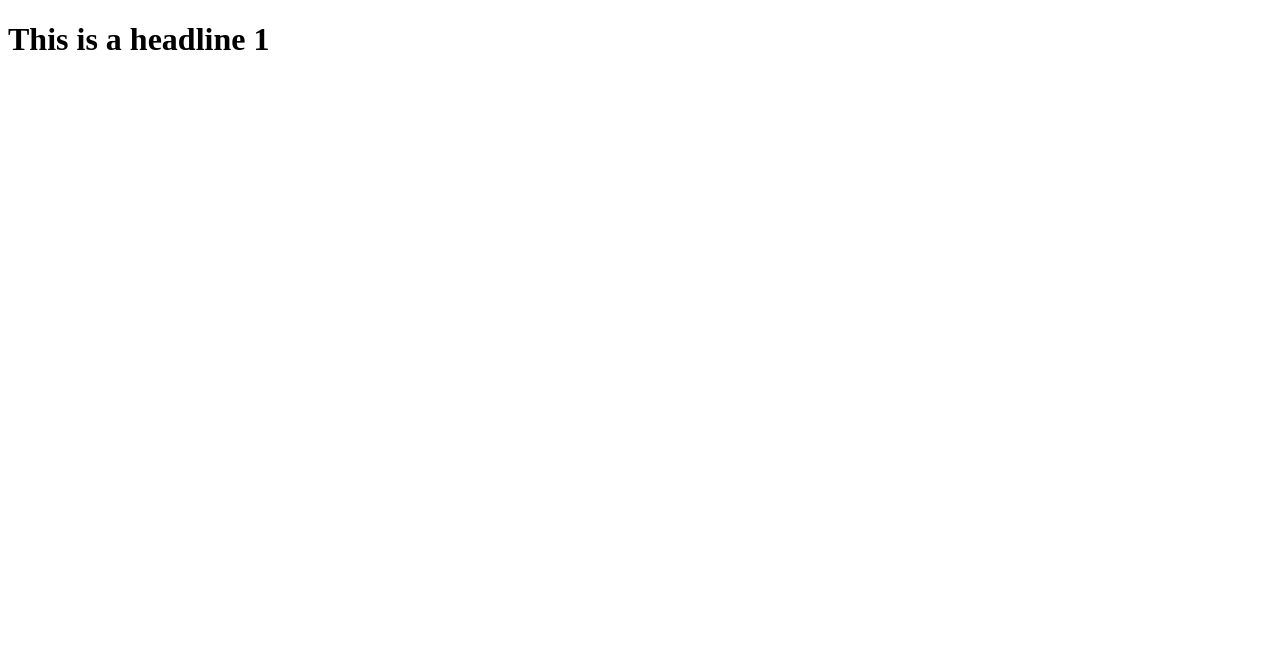
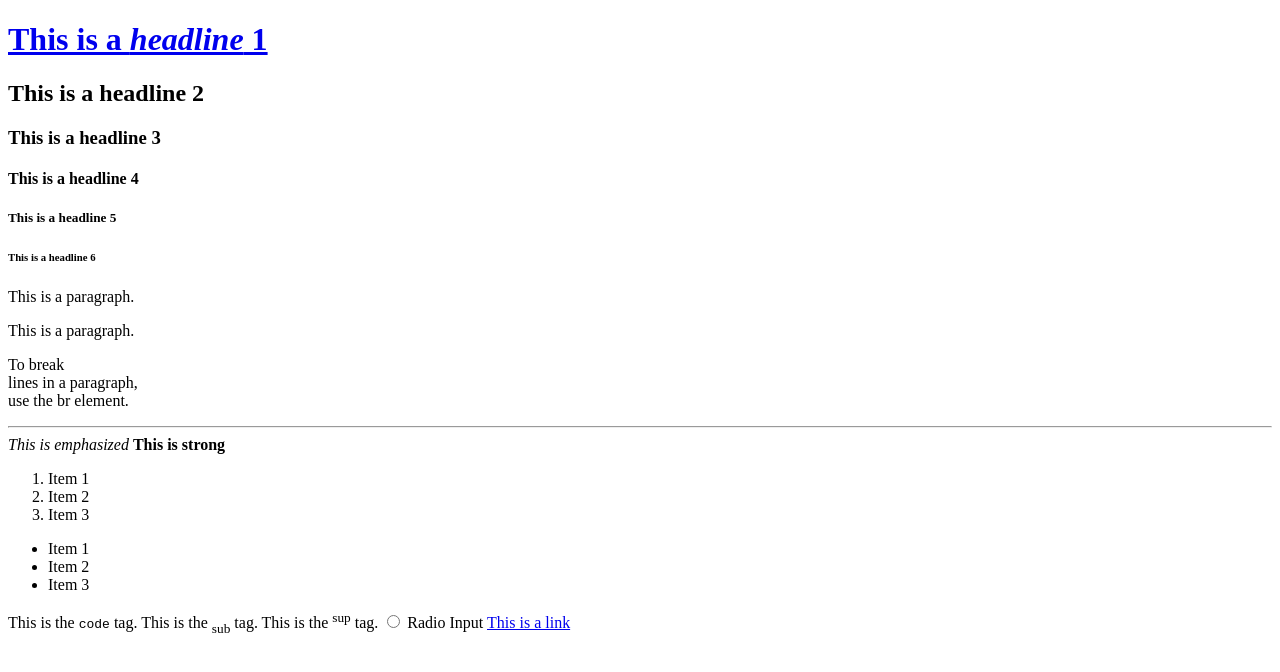
Before and after one commit to hyojin5/hyojin5.github.io, a plain HTML site: page index.html in a window 1280 px wide. Drawn offline with Linux system fonts and the light colour scheme.

Commit message:
added page 2

```diff
--- a/index.html
+++ b/index.html
@@ -4,6 +4,51 @@
         <title> This is my webpage.</title>
     </head>
     <body>
-        <h1>This is a headline 1</h1>
+        <h1>
+            <a href="page2.html">This is a <em>headline</em> 1</a>
+        </h1>
+
+        <h2>This is a headline 2</h2>
+        <h3>This is a headline 3</h3>
+        <h4>This is a headline 4</h4>
+        <h5>This is a headline 5</h5>
+        <h6>This is a headline 6</h6>
+
+        <p>This is a paragraph.</p>
+
+        <p>This is a paragraph.</p>
+
+        <p>To break <br>lines in a paragraph, <br> use the br element.</p>
+
+            <hr />
+
+            <em>This is emphasized</em>
+
+            <strong>This is strong</strong>
+
+            <!-- this is a comment -->
+
+            <ol>
+                <li>Item 1</li>
+                <li>Item 2</li>
+                <li>Item 3</li>
+            </ol>
+
+            <ul>
+                <li>Item 1</li>
+                <li>Item 2</li>
+                <li>Item 3</li>
+            </ul>
+
+            This is the <code>code</code> tag.
+
+            This is the <sub>sub</sub> tag.
+
+            This is the <sup>sup</sup> tag.
+
+            <input type="radio" name="radio"> Radio Input
+
+            <a href="http://google.com"> This is a link</a>
+
     </body>
 </html>
```
Also changed, not shown: page2.html (added, +10 -0 lines).
